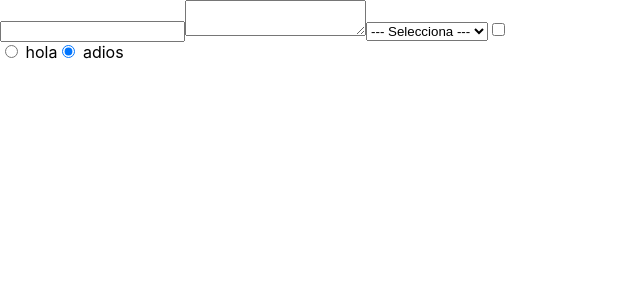
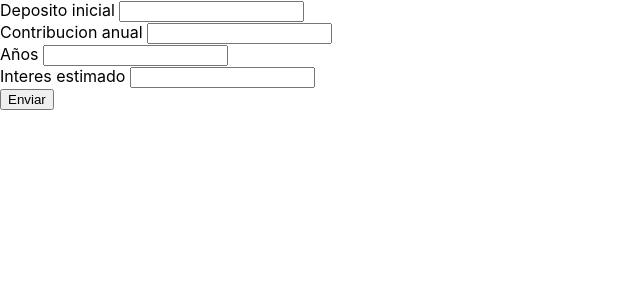
Before and after one commit to alberto-2-garcia/definitive-react-guide, a React (Vite) app: page / in a window 1280 px wide. Shown: the top 300 px of the page, without its empty margins (0-640 px from the left). Built offline with nearby package versions, Linux system fonts and the light colour scheme.

Commit message:
Added InterestForm

```diff
--- a/package.json
+++ b/package.json
@@ -8,6 +8,7 @@
     "preview": "vite preview"
   },
   "dependencies": {
+    "formik": "^2.2.9",
     "react": "^17.0.2",
     "react-dom": "^17.0.2"
   },
--- a/src/App.tsx
+++ b/src/App.tsx
@@ -3,10 +3,11 @@ import logo from './logo.svg'
 // import './App.css'
 import UncontrolledForm from './components/UncontrolledForm'
 import ControlledForm from './components/ControlledForm'
+import InterestCalculator from './containers/InterestCalculator'
 
 function App() {
   return (
-    <ControlledForm />
+    <InterestCalculator />
   )
 }
 
--- /dev/null
+++ b/src/components/InterestForm/index.tsx
@@ -0,0 +1,57 @@
+import { Formik, Form } from 'formik';
+import React, { FC } from 'react'
+import InterestInput from '../InterestInput';
+import { InterestFormProps } from './interface';
+
+interface FormValues {
+  initialDeposit: string;
+  annualContribution: string;
+  years: string;
+  estimatedInterest: string;
+}
+
+const initial: FormValues = {
+  initialDeposit: '',
+  annualContribution: '',
+  years: '',
+  estimatedInterest: ''
+}
+
+const compoundInterest = (deposit: number, contribution: number, years: number, rate: number) => {
+  let total = deposit
+  for (let i = 0; i < years; i++) {
+    total = (total + contribution) * (rate + 1)
+  }
+
+  return Math.round(total)
+}
+
+const InterestForm: FC<InterestFormProps> = ({ setInterest, showInterest }) => {
+  return (
+    <Formik
+      initialValues={initial}
+      onSubmit={values => {
+        console.log(values)
+        const {
+          initialDeposit,
+          annualContribution,
+          years,
+          estimatedInterest
+        } = values;
+        setInterest(compoundInterest(parseInt(initialDeposit), parseInt(annualContribution), parseInt(years), parseInt(estimatedInterest)))
+        showInterest(true);
+      }}
+    >
+      <Form>
+        <InterestInput label='Deposito inicial' name='initialDeposit' type='number'/>
+        <InterestInput label='Contribucion anual' name='annualContribution' type='number'/>
+        <InterestInput label='Años' name='years' type='number'/>
+        <InterestInput label='Interes estimado' name='estimatedInterest' type='number'/>
+        <button type='submit'>Enviar</button>
+      </Form>
+
+    </Formik>
+  )
+}
+
+export default InterestForm;
--- /dev/null
+++ b/src/components/InterestForm/interface.ts
@@ -0,0 +1,4 @@
+export interface InterestFormProps {
+  setInterest(value: number): void;
+  showInterest(show: boolean): void
+}
--- /dev/null
+++ b/src/components/InterestInput/index.tsx
@@ -0,0 +1,15 @@
+import { ErrorMessage, Field } from 'formik'
+import { FC } from 'react'
+import { InterestInputProps } from './interface'
+
+const InterestInput: FC<InterestInputProps> = ({ label, ...rest }) => {
+  return (
+    <div>
+      <label> {label} </label>
+      <Field {...rest} />
+      <ErrorMessage name={rest.name} />
+    </div>
+  )
+}
+
+export default InterestInput
--- /dev/null
+++ b/src/components/InterestInput/interface.ts
@@ -0,0 +1,5 @@
+export interface InterestInputProps {
+  label: string;
+  name: string;
+  type?: string;
+}
--- /dev/null
+++ b/src/containers/InterestCalculator/index.tsx
@@ -0,0 +1,18 @@
+import React, { useState } from 'react'
+import InterestForm from '../../components/InterestForm';
+
+const InterestCalculator = () => {
+  const [interest, setInterest] = useState<number>(0)
+  const [showInterest, setShowInterest] = useState<boolean>(false)
+  return (
+    <div>
+      <InterestForm
+        setInterest={setInterest}
+        showInterest={setShowInterest}
+      />
+      {showInterest && <p>{interest}</p>}
+    </div>
+  )
+}
+
+export default InterestCalculator;
```
Also changed, not shown: 1 other file (tests, documents, lock files or other folders).
